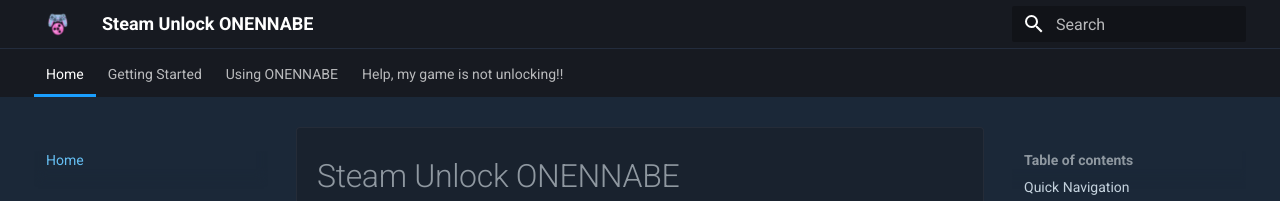
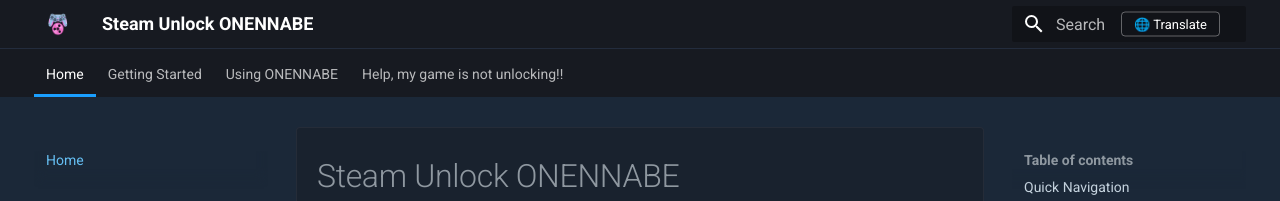
Before and after one commit to ZackTheGrumpy/Website, an MkDocs documentation site: the page built from docs/index.md, in a window 1280 px wide and 900 px high. Shown: the top 201 px of the window. Built offline with MkDocs 1.6.1 and Material for MkDocs 9.7.7, drawn with Linux system fonts in a browser that asks for light colours.

Commit message:
Update mkdocs.yml

```diff
--- a/mkdocs.yml
+++ b/mkdocs.yml
@@ -24,6 +24,10 @@
 
 extra_css:
   - stylesheets/steam-theme.css
+  - stylesheets/translate.css
+
+extra_javascript:
+  - javascripts/translate.js
 
 nav:
   - Home: index.md
```
